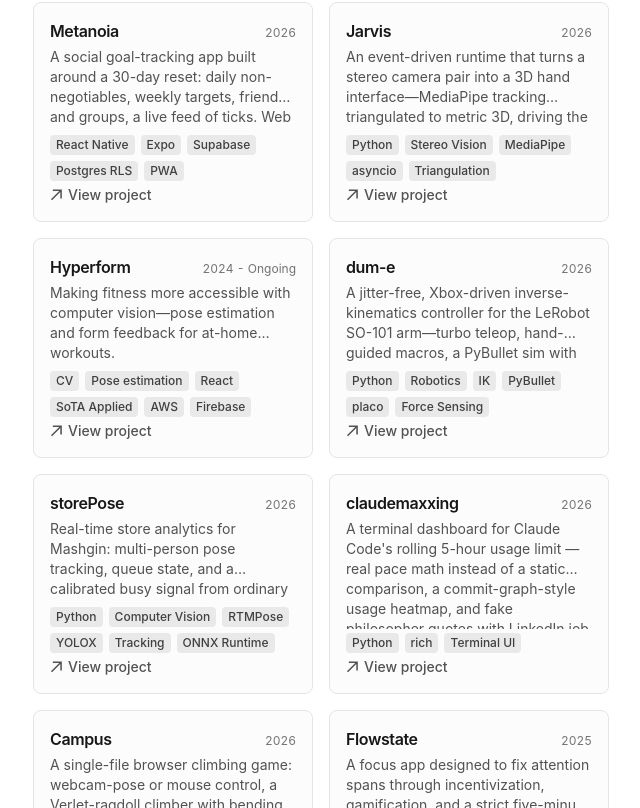
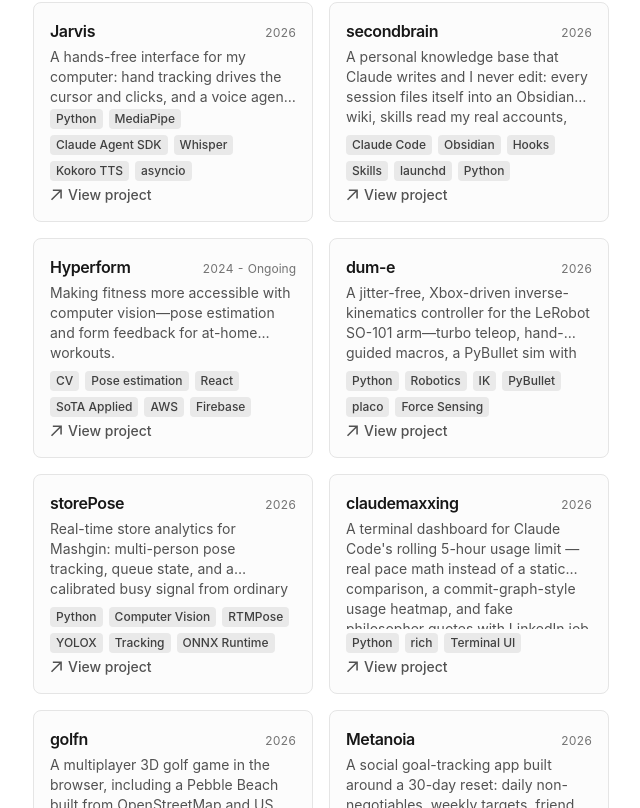
Before and after one commit to paarth-r/blog, a Next.js app: page /projects in a window 1280 px wide. Shown: the part 372-1180 px from the top of the page, without its empty margins (319-959 px from the left). Built offline with nearby package versions, Linux system fonts and the light colour scheme; no server answers.

Commit message:
content: add secondbrain + golfn cards, refresh Jarvis, feature secondbrain, shelve Metanoia and Flowstate, update home copy

```diff
--- a/app/data/projects.ts
+++ b/app/data/projects.ts
@@ -30,43 +30,51 @@ export type Project = {
 
 export const projects: Project[] = [
   {
-    id: 'metanoia',
-    title: 'Metanoia',
-    description:
-      'A social goal-tracking app built around a 30-day reset: daily non-negotiables, weekly targets, friends and groups, a live feed of ticks. Web + iOS on one Supabase backend.',
-    href: 'https://paarth-r.github.io/metanoia',
-    year: '2026',
-    tech: ['React Native', 'Expo', 'Supabase', 'Postgres RLS', 'PWA'],
-    featured: true,
-    githubRepo: 'paarth-r/metanoia',
-    updates: [
-      { date: '2026-08-30', text: 'App Store compliance built: in-app account deletion, block/report/filter moderation with a review queue, privacy policy. Email confirmation dropped in favor of one-screen signup.' },
-      { date: '2026-08-29', text: 'Days calendar with daily todos on both clients. A repeating todo is one row plus one tick row per date, so history stays immutable and late ticks just work.' },
-      { date: '2026-08-26', text: 'Native **React Native / Expo** app at full parity with the web, then the leather-ledger redesign, group chat with images, feed reactions, invites, and per-group silence.' },
-      { date: '2026-08-25', text: 'Went from a single static page to a **multi-user Supabase app** in one day: RLS privacy tiers, friends, groups with invite codes, realtime feed, public profiles.' },
-    ],
-    abstract: `**Metanoia** is a habit tracker that became a social app. It started on August 25 as one static HTML file for my own 30-day reset (seven daily non-negotiables, weekly targets, a ledger that fills black on perfect days). By the end of the week it was a multi-user app: friends, groups with chat and invite codes, a realtime feed of everyone's ticks with reactions, public profiles, and a Days calendar with daily todos.
-
-One Supabase backend sits behind the vanilla-JS web app and the React Native client. Privacy is enforced in **row-level security**, not in the clients: a plan is private, friends-only, or public, and the anonymous REST API returns exactly what a stranger may see. No service-role key ships anywhere. Account deletion, blocking, reporting, and a banned-term filter are built in for App Store review.
-
-Live at [paarth-r.github.io/metanoia](https://paarth-r.github.io/metanoia), iOS build headed for TestFlight, source on [GitHub](https://github.com/paarth-r/metanoia).`,
-  },
-  {
     id: 'jarvis',
     title: 'Jarvis',
     description:
-      'An event-driven runtime that turns a stereo camera pair into a 3D hand interface—MediaPipe tracking triangulated to metric 3D, driving the cursor, pinch-click, and pointing.',
+      'A hands-free interface for my computer: hand tracking drives the cursor and clicks, and a voice agent ("hey Jarvis") runs a headless Claude Code with my whole second brain and talks back.',
     href: 'https://github.com/paarth-r/jarvis',
     year: '2026',
-    tech: ['Python', 'Stereo Vision', 'MediaPipe', 'asyncio', 'Triangulation'],
+    tech: ['Python', 'MediaPipe', 'Claude Agent SDK', 'Whisper', 'Kokoro TTS', 'asyncio'],
     featured: true,
     image: '/images/jarvis.png',
     githubRepo: 'paarth-r/jarvis',
-    abstract: `**Jarvis** is a gesture-based human-computer interaction system: two stereo cameras track your hand in 3D—MediaPipe hand landmarks triangulated to metric world coordinates—and pinch gestures drive the mouse cursor, fire keyboard actions, and point/raycast at the screen. Control the computer with your hand in the air.
+    updates: [
+      { date: '2026-10-25', text: '**Voice agent:** "hey Jarvis" wake word, Whisper large-v3-turbo with vocabulary priming, end-of-turn detection, a headless Claude Code brain via the Agent SDK, Kokoro TTS. Plain-English approvals for outward actions, policy enforced in a pre-tool-use hook. Controls Mac audio and Spotify through a local room server.' },
+      { date: '2026-10-21', text: 'Cursor rework: trackpad mode (relative + acceleration) built and rejected on feel; **box mode** (a self-placing 24x15 cm hand box mapped linearly to the screen, One-Euro filtered, pinch freeze) is the new default. Eye-tracking cursor prototype on a branch.' },
+      { date: '2026-06-06', text: 'Core runtime shipped: stereo 3D hand tracking to cursor, pinch-click, and pointing at ~51 fps.' },
+    ],
+    abstract: `**Jarvis** started as a gesture-based human-computer interaction system: two stereo cameras track your hand in 3D—MediaPipe hand landmarks triangulated to metric world coordinates—and pinch gestures drive the mouse cursor, fire keyboard actions, and point/raycast at the screen. Control the computer with your hand in the air.
 
 The architecture is **event-driven** (asyncio pub/sub on the main thread): per-camera hand-pose modules feed a stereo-fusion module, a gesture FSM, and an action dispatcher, with a live visualizer overlaying 2D keypoints and a matplotlib 3D hand skeleton. A file/video replay path lets the whole pipeline run with no rig attached, plus stereo undistortion and a pointing gesture.
 
-Packaged, public, and documented—MIT-licensed on [GitHub](https://github.com/paarth-r/jarvis) (\`pip install -e .\` + a \`jarvis\` console command), 60 tests passing. A sibling to Hyperform: same stereo rig and MediaPipe patterns, hands instead of full body.`,
+The cursor now runs well on a single camera in **box mode**: a small virtual box that anchors where your hand appears, mapped linearly onto the screen, so small hand motions cover the whole display without the twitchiness of a raw mapping.
+
+In October it got a voice. Say **"hey Jarvis"** and an always-on pipeline (openWakeWord, Whisper large-v3-turbo, an end-of-turn model, Kokoro TTS) hands your request to a headless **Claude Code** session through the Agent SDK, with the same memory, skills, and [second brain](/projects/secondbrain) I use at my desk. Anything outward-facing gets a short spoken summary and waits for a yes. Next: barge-in with echo cancellation, and eventually giving it control of [dum-e](/projects/dum-e).
+
+MIT-licensed on [GitHub](https://github.com/paarth-r/jarvis).`,
+  },
+  {
+    id: 'secondbrain',
+    title: 'secondbrain',
+    description:
+      'A personal knowledge base that Claude writes and I never edit: every session files itself into an Obsidian wiki, skills read my real accounts, and a morning job briefs me before I wake up.',
+    href: '/blog/second-brain',
+    year: '2026',
+    tech: ['Claude Code', 'Obsidian', 'Hooks', 'Skills', 'launchd', 'Python'],
+    featured: true,
+    updates: [
+      { date: '2026-10-25', text: 'Now the brain behind [Jarvis](/projects/jarvis) too: the voice agent runs a headless Claude Code against the same vault, memory, and skills.' },
+      { date: '2026-10-19', text: 'Self-audit pass: parallel agents swept the wiki for contradictions, stale claims, orphan pages, and people mentioned without a page.' },
+      { date: '2026-09-24', text: 'Unattended 6:45 AM brief via launchd: what is due, what is missing, what teachers posted.' },
+      { date: '2026-05-12', text: 'Wrote up the original design: immutable `raw/`, Claude-owned `wiki/`, append-only log.' },
+    ],
+    abstract: `**secondbrain** is an Obsidian vault where I'm the source of raw material and Claude is the librarian. Journals, clips, and documents go into an immutable \`raw/\` folder; Claude writes and maintains everything in \`wiki/\` (goals, people, projects, reflections), cross-linked so structure emerges from the graph instead of folders. I never edit a wiki page by hand.
+
+Six months in, it's less a filing system than an operating layer. A \`SessionEnd\` hook archives every Claude Code session and runs a background synthesis that files what happened, so nothing needs to be "remembered" on purpose. Claude Code's persistent memory lives inside the vault as ordinary linked notes. Skills read the real world (school assignments and grades, calendar, music), a launchd job writes a brief every morning, and periodic lint passes audit the wiki for rot. The result is that every new conversation starts already knowing the last hundred.
+
+The original design is written up in [Building a Second Brain with Claude as the Writer](/blog/second-brain); the six-month update is in the [Oct 12 log](/blog/update-2026-10-12).`,
   },
   {
     id: 'hyperform',
@@ -79,6 +87,7 @@ Packaged, public, and documented—MIT-licensed on [GitHub](https://github.com/p
     featured: true,
     image: '/images/hyperform.png',
     updates: [
+      { date: '2026-10-21', text: 'Rig back up. Starting from data: a raw synchronized recorder so every rep can be replayed and labeled before any new feedback logic.' },
       { date: '2026-09-07', text: 'Full audit of the correction engine before rebuilding motion grading: nine findings, each cited to file and line. The biggest is that 592 tests pass and none of them answers "is this rep bad" — building the labeled corpus and harness first.' },
       { date: '2026-08-13', text: 'Kiosk restart on the real target: a 27" portrait display (1440x2560). QR download dialog shipped; BLE-proximity fast sign-in designed.' },
       { date: '2026-07-27', text: 'Rep-mechanics merged to main: motion-segmented reps with a personal baseline stage, validated on the live rig against a real bicep-curl session.' },
@@ -104,6 +113,7 @@ Solo-built across vision, hardware, and app; 592 tests on main. Current work is
     featured: true,
     githubRepo: 'paarth-r/Dum-E',
     updates: [
+      { date: '2026-10-25', text: 'Next direction: stereo vision on the arm and [Jarvis](/projects/jarvis) driving it by voice — a real Dum-E.' },
       { date: '2026-09-14', text: '**Force sensing, slice 1:** gravity torques from the model, `read_loads()` on every backend, a `ForceEstimator` mapping residual load to an end-effector wrench, and `dume feel`. 219 tests; hardware calibration sweep is next. End-effector camera stack removed in favor of a fixed desk camera.' },
       { date: '2026-08-09', text: 'On-hardware teleop overhaul: 2.5x hold-RB turbo (the anti-lockout leash was the real speed cap), 1:1 gripper after clearing a stored servo velocity cap, hand-guided macros on the digit keys, latched triggers, limp-gripper toggle.' },
       { date: '2026-07-05', text: 'Physical grasp sim: the PyBullet arm is now the real backend the controller drives, and grasping is emergent from friction and bounded gripper force instead of a magnet.' },
@@ -163,6 +173,47 @@ There's no public API for this — Claude Code only surfaces the rate-limit perc
 Also has a GitHub-style usage heatmap that persists permanently across restarts, and ninety philosopher quotes — one pool per pace state — each with a fake anachronistic tech job title. [On GitHub](https://github.com/paarth-r/claudemaxxing).`,
   },
   {
+    id: 'golfn',
+    title: 'golfn',
+    description:
+      'A multiplayer 3D golf game in the browser, including a Pebble Beach built from OpenStreetMap and USGS lidar: real fairways, real green contours, real coastline.',
+    href: 'https://golfn-steel.vercel.app',
+    year: '2026',
+    tech: ['JavaScript', 'Three.js', 'WebRTC', 'GIS', 'Supabase'],
+    featured: false,
+    updates: [
+      { date: '2026-10-24', text: 'Pebble Beach rebuilt on USGS 1 m bare-earth lidar with 0.5 m grids on every green; carved bunkers, creeks and ponds in real beds, a reflective water shader.' },
+      { date: '2026-09-18', text: 'Course picker and the Pebble Beach replica: every hole, bunker, cart path, and the coastline from OpenStreetMap; the Lodge clubhouse and the real practice range.' },
+      { date: '2026-09-14', text: 'Playable in a day: terrain, 18 holes, club physics, walk or cart, peer-to-peer parties of up to five, then a walkable clubhouse with upgrades and outfits.' },
+    ],
+    abstract: `**golfn** is a 3D golf game that runs in a browser tab, no build step: Three.js for rendering, PeerJS for peer-to-peer parties of up to five (with a Supabase relay when networks won't connect directly), twelve clubs, a drivable cart, and a clubhouse hub with a pro shop, lockers, stats, and a driving range.
+
+The centerpiece is **Pebble Beach**. Nothing is hand-modeled: fairways, greens, tees, bunkers, cart paths, the coastline, and the Lodge footprint come from OpenStreetMap, and the ground is USGS 3DEP bare-earth lidar at 1 m, with 0.5 m grids on the greens so their real contours putt the way they should. Where the map data is wrong (a hole drawn from a forward tee, a green that isn't mapped), the build corrects it against the scorecard. [Play it here](https://golfn-steel.vercel.app).`,
+  },
+  {
+    id: 'metanoia',
+    title: 'Metanoia',
+    description:
+      'A social goal-tracking app built around a 30-day reset: daily non-negotiables, weekly targets, friends and groups, a live feed of ticks. Web + iOS on one Supabase backend.',
+    href: 'https://paarth-r.github.io/metanoia',
+    year: '2026',
+    tech: ['React Native', 'Expo', 'Supabase', 'Postgres RLS', 'PWA'],
+    featured: false,
+    githubRepo: 'paarth-r/metanoia',
+    updates: [
+      { date: '2026-10-19', text: 'Shelved. It did its job for the 30 days; I track goals by hand now.' },
+      { date: '2026-08-30', text: 'App Store compliance built: in-app account deletion, block/report/filter moderation with a review queue, privacy policy. Email confirmation dropped in favor of one-screen signup.' },
+      { date: '2026-08-29', text: 'Days calendar with daily todos on both clients. A repeating todo is one row plus one tick row per date, so history stays immutable and late ticks just work.' },
+      { date: '2026-08-26', text: 'Native **React Native / Expo** app at full parity with the web, then the leather-ledger redesign, group chat with images, feed reactions, invites, and per-group silence.' },
+      { date: '2026-08-25', text: 'Went from a single static page to a **multi-user Supabase app** in one day: RLS privacy tiers, friends, groups with invite codes, realtime feed, public profiles.' },
+    ],
+    abstract: `**Metanoia** is a habit tracker that became a social app. It started on August 25 as one static HTML file for my own 30-day reset (seven daily non-negotiables, weekly targets, a ledger that fills black on perfect days). By the end of the week it was a multi-user app: friends, groups with chat and invite codes, a realtime feed of everyone's ticks with reactions, public profiles, and a Days calendar with daily todos.
+
+One Supabase backend sits behind the vanilla-JS web app and the React Native client. Privacy is enforced in **row-level security**, not in the clients: a plan is private, friends-only, or public, and the anonymous REST API returns exactly what a stranger may see. No service-role key ships anywhere. Account deletion, blocking, reporting, and a banned-term filter are built in for App Store review.
+
+Live at [paarth-r.github.io/metanoia](https://paarth-r.github.io/metanoia), iOS build headed for TestFlight, source on [GitHub](https://github.com/paarth-r/metanoia).`,
+  },
+  {
     id: 'campus',
     title: 'Campus',
     description:
@@ -182,12 +233,12 @@ On top of the physics sits a full progression loop—a persistent profile with f
     id: 'flowstate',
     title: 'Flowstate',
     description:
-      'A focus app designed to fix attention spans through incentivization, gamification, and a strict five-minute daily limit. Launch soon.',
+      'A focus app designed to fix attention spans through incentivization, gamification, and a strict five-minute daily limit. Shelved before launch.',
     year: '2025',
     tech: ['React Native', 'Supabase', 'Stripe', 'Productivity'],
     featured: false,
     abstract: `**Flowstate** is a focus app built to repair attention spans. It uses **incentivization** and **gamification** to make deep work rewarding—and you can only use it for **five minutes a day**.
-That's all it needs. Launch soon.`,
+That's all it needs. Shelved before launch.`,
     updates: [
       { date: '2025-02-05', text: 'Flowstate in development—launch soon.' },
     ],
```
Also changed, not shown: app/page.tsx (+4 -4 lines).
